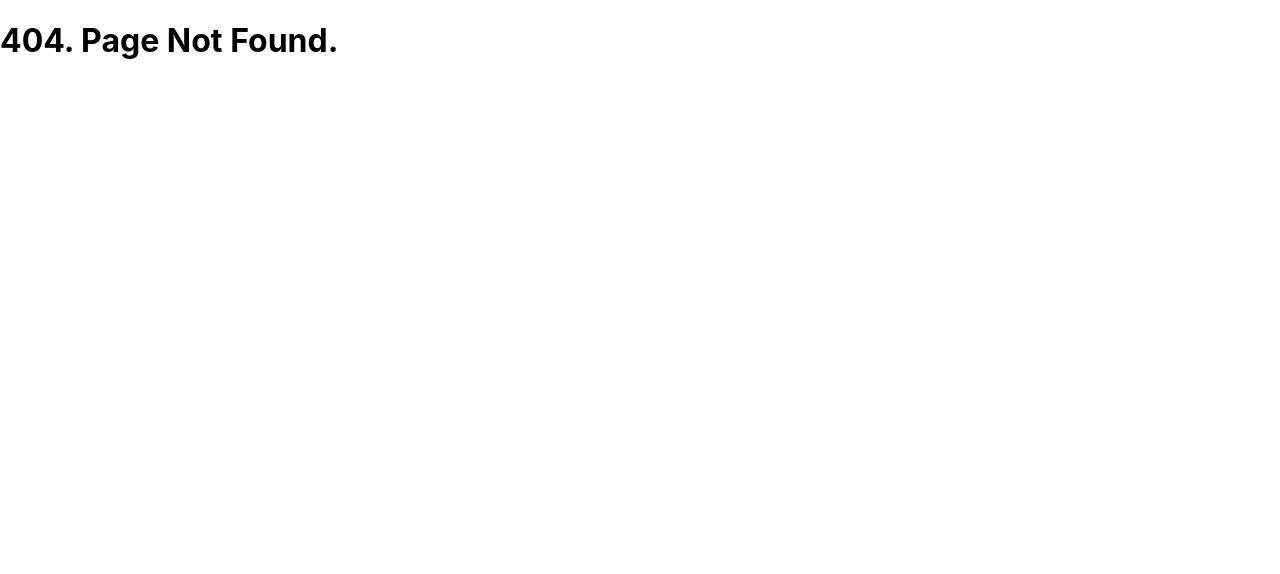
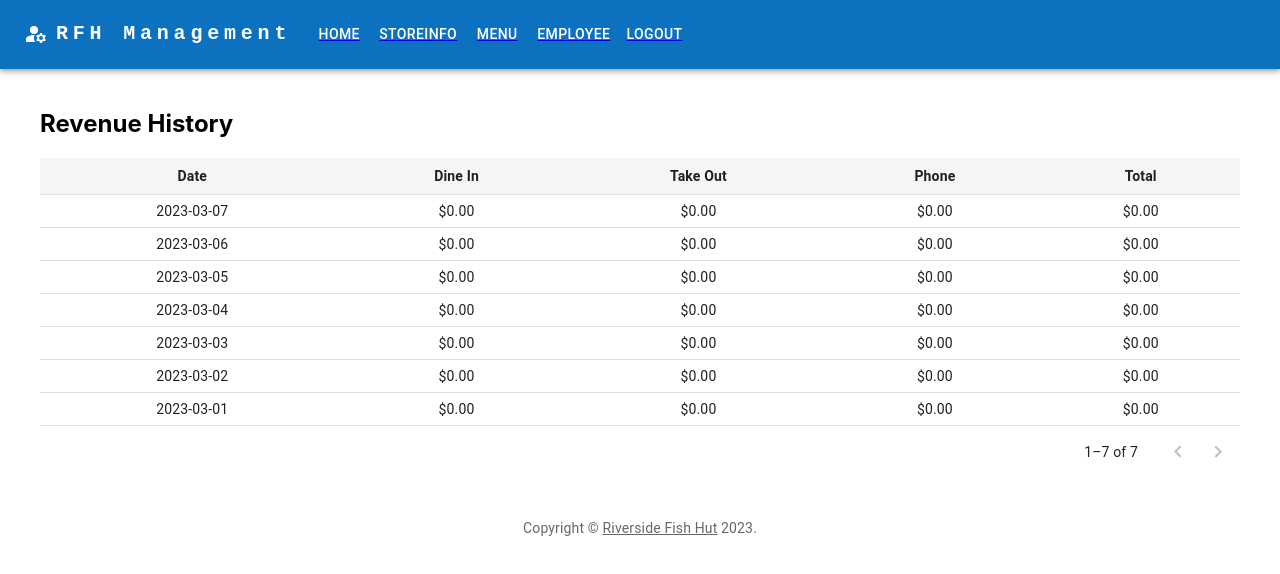
Before and after one commit to QianTea/capstone, a React (Create React App) app in the folder react-project/: page /admin/revenuehistory in a window 1280 px wide. Before the commit this address had no page. Shown: the top 574 px of the page. Built offline with nearby package versions, Linux system fonts and the light colour scheme; sample sign-in values are in the browser's storage.

Commit message:
admin - revenue history(calculate not done

```diff
--- a/react-project/src/App.js
+++ b/react-project/src/App.js
@@ -15,6 +15,7 @@ import Layout from './admin/layout';
 import Login from './admin/pages/Login';
 import DashboardContent from './admin/pages/Home';
 import AdminOrdersHistory from './admin/pages/OrdersHistory';
+import RevenueHistory from './admin/pages/RevenueHistory';
 import StoreInfo from './admin/pages/StoreInfo';
 import Employee from './admin/pages/Employee';
 import AddEmployee from "./admin/components/addEmployee";
@@ -53,6 +54,7 @@ function App() {
           <Route path="/admin/login" element={<Login />} />
           <Route path="/admin/home" element={<DashboardContent />} />
           <Route path='/admin/orderhistory' element={<AdminOrdersHistory />} />
+          <Route path='/admin/revenuehistory' element={<RevenueHistory />} />
           <Route path="/admin/store" element={<StoreInfo />} />
           <Route path="/admin/employee" element={<Employee />} />
           <Route path="/admin/employee/addRole" element={<AddRole />} />
--- a/react-project/src/admin/components/deposits.js
+++ b/react-project/src/admin/components/deposits.js
@@ -19,7 +19,9 @@ export default function Deposits() {
         on 15 Jan, 2023
       </Typography>
       <div>
-        <Link color="primary" href="#" onClick={preventDefault}>
+        <Link color="primary"
+        href="/admin/revenuehistory"
+        onClick={''}>
           View more balance
         </Link>
       </div>
--- a/react-project/src/admin/components/orders.js
+++ b/react-project/src/admin/components/orders.js
@@ -42,7 +42,9 @@ export default function Orders() {
           ))}
         </TableBody>
       </Table>
-      <Link color="primary" href="/admin/orderhistory" onClick={''} sx={{ mt: 3 }}>
+      <Link color="primary"
+      href="/admin/orderhistory"
+      onClick={''} sx={{ mt: 3 }}>
         See more orders
       </Link>
     </React.Fragment>
--- /dev/null
+++ b/react-project/src/admin/pages/RevenueHistory.js
@@ -0,0 +1,129 @@
+import React, { useState } from 'react';
+import { Table, TableBody, TableCell, TableContainer, TableHead, TableRow, Paper, Typography } from '@mui/material';
+import { TablePagination } from '@mui/material';
+
+//styles
+    const styles = {
+        container: {
+          margin: '40px',
+        },
+        title: {
+          fontSize: '24px',
+          fontWeight: 'bold',
+          marginBottom: '20px',
+        },
+        tableCell: {
+          fontWeight: 'bold',
+          backgroundColor: '#f5f5f5',
+        },
+      };
+
+
+        // Define the table columns and their properties
+        const columns = [
+          { id: 'date', label: 'Date' },
+          { id: 'dineIn', label: 'Dine In' },
+          { id: 'takeOut', label: 'Take Out' },
+          { id: 'phone', label: 'Phone' },
+          { id: 'total', label: 'Total' },
+        ];
+
+        // Define the table data
+        const revenueHistory = [
+          { date: '2023-03-01', dineIn: 58.75, takeOut: 43.34, phone: 10.0, total: 112.09 },
+          { date: '2023-03-02', dineIn: 74.23, takeOut: 22.56, phone: 18.0, total: 114.79 },
+          { date: '2023-03-03', dineIn: 95.45, takeOut: 66.89, phone: 25.0, total: 187.34 },
+          { date: '2023-03-04', dineIn: 39.58, takeOut: 16.44, phone: 12.0, total: 67.02 },
+          { date: '2023-03-05', dineIn: 60.34, takeOut: 45.67, phone: 15.0, total: 120.01 },
+          { date: '2023-03-06', dineIn: 72.89, takeOut: 32.45, phone: 20.0, total: 125.34 },
+          { date: '2023-03-07', dineIn: 85.76, takeOut: 67.45, phone: 28.0, total: 181.21 },
+        ];
+
+
+/**
+ * A component that displays the revenue history table.
+ */
+export default function RevenueHistory() {
+    const [page, setPage] = React.useState(0);
+    const rowsPerPage = 15;
+
+    const handleChangePage = (event, newPage) => {
+        setPage(newPage);
+    };
+
+// group data by date and orderType
+const revenueData = revenueHistory.reduce((result, current) => {
+    const { date, ordertype, revenue } = current;
+    const key = `${date}-${ordertype || 'unknown'}`;
+    result[key] = result[key] || { date, ordertype: ordertype || 'Unknown', dineIn: 0, takeOut: 0, phone: 0 };
+    result[key][(ordertype || 'unknown').toLowerCase().replace(/ /g, '')] += parseFloat(revenue);
+
+    return result;
+}, {});
+
+
+// calculate total revenue for each date
+const totalRevenueData = Object.values(revenueData).reduce((result, current) => {
+    const { date, dineIn, takeOut, phone } = current;
+    const total = parseFloat(dineIn) + parseFloat(takeOut) + parseFloat(phone);
+    const key = date;
+    result[key] = result[key] || { date, dineIn: 0, takeOut: 0, phone: 0, total: 0 };
+    result[key].dineIn += parseFloat(dineIn);
+    result[key].takeOut += parseFloat(takeOut);
+    result[key].phone += parseFloat(phone);
+    result[key].total += total;
+    return result;
+}, {});
+
+
+    // sort the data by date
+    const sortedRevenueData = Object.values(totalRevenueData).sort((a, b) => {
+        return new Date(b.date) - new Date(a.date);
+    });
+
+    return (
+        <div style={styles.container}>
+            <h1 style={styles.title}>Revenue History</h1>
+            <Table size="small">
+                <TableHead>
+                    <TableRow>
+                        <TableCell align="center" style={styles.tableCell}>
+                            Date
+                        </TableCell>
+                        <TableCell align="center" style={styles.tableCell}>
+                            Dine In
+                        </TableCell>
+                        <TableCell align="center" style={styles.tableCell}>
+                            Take Out
+                        </TableCell>
+                        <TableCell align="center" style={styles.tableCell}>
+                            Phone
+                        </TableCell>
+                        <TableCell align="center" style={styles.tableCell}>
+                            Total
+                        </TableCell>
+                    </TableRow>
+                </TableHead>
+                <TableBody>
+                    {sortedRevenueData.slice(page * rowsPerPage, page * rowsPerPage + rowsPerPage).map((data) => (
+                        <TableRow key={data.date}>
+                            <TableCell align="center">{data.date}</TableCell>
+                            <TableCell align="center">{`$${data.dineIn.toFixed(2)}`}</TableCell>
+                            <TableCell align="center">{`$${data.takeOut.toFixed(2)}`}</TableCell>
+                            <TableCell align="center">{`$${data.phone.toFixed(2)}`}</TableCell>
+                            <TableCell align="center">{`$${data.total.toFixed(2)}`}</TableCell>
+                        </TableRow>
+                    ))}
+                </TableBody>
+            </Table>
+            <TablePagination
+                rowsPerPageOptions={[rowsPerPage]}
+                component="div"
+                count={sortedRevenueData.length}
+                rowsPerPage={rowsPerPage}
+                page={page}
+                onPageChange={handleChangePage}
+            />
+        </div>
+    );
+}
```
